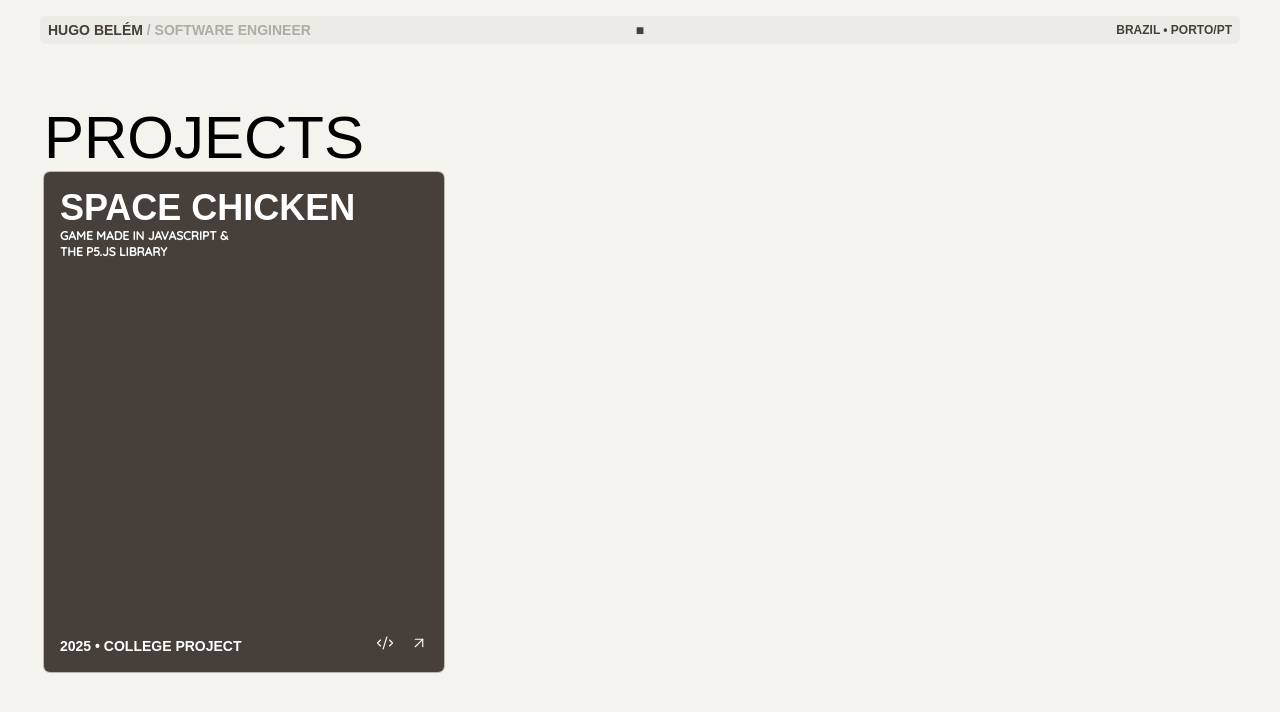
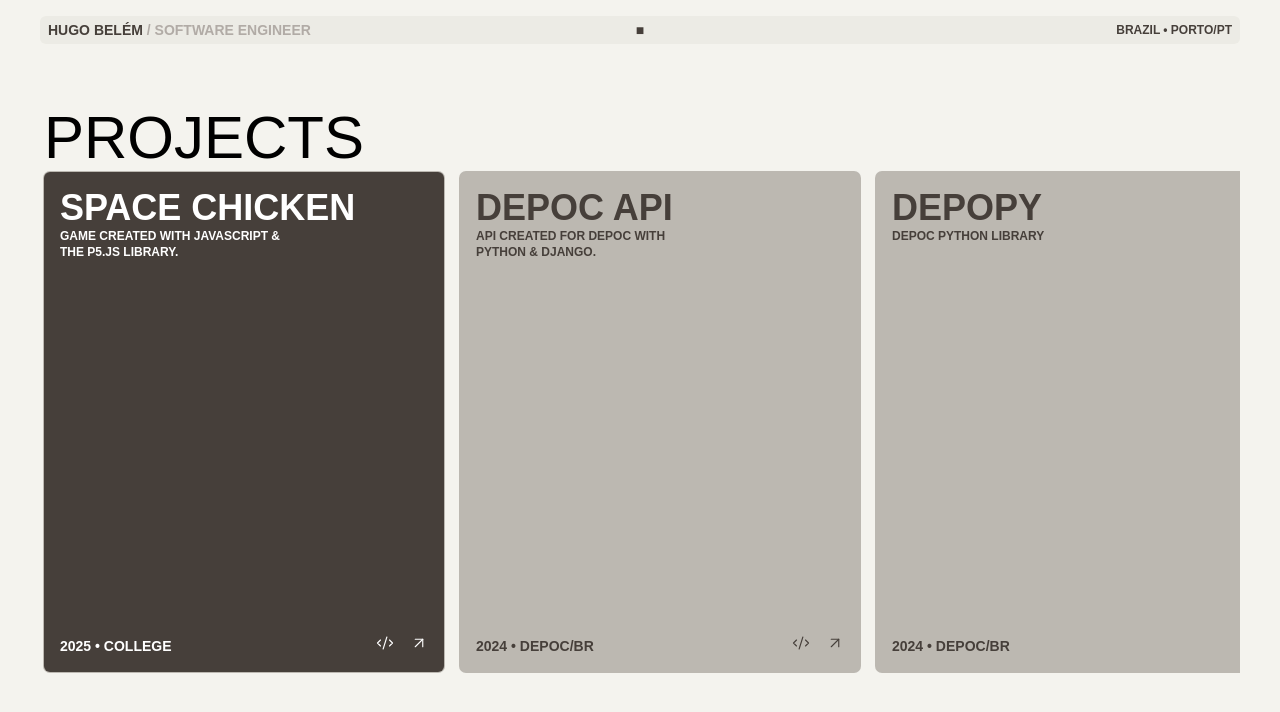
Before and after one commit to hugobelem/portfolio, a Next.js app: page / in a window 1280 px wide. Shown: the top 712 px of the page. Built offline with nearby package versions, Linux system fonts and the light colour scheme; a web font is replaced by a local one.

Commit message:
refactor: put card in a separate component

```diff
--- a/src/app/page.tsx
+++ b/src/app/page.tsx
@@ -1,6 +1,6 @@
-import { quicksand } from "./fonts";
+import Card from "@/components/card";
 
-export function AccountsCarousel() {
+export default function Home() {
   return (
     <main>
       <div className="grid grid-cols-2 mt-16 items-center justify-between">
@@ -9,78 +9,54 @@ export function AccountsCarousel() {
       <div className="overflow-hidden">
         <div className="overflow-auto flex">
           <div className="overflow-x-auto scrollbar-hidden flex px-1 pt-1 pb-5 gap-4 font-bold">
-            <div className="relative min-w-77.25 min-h-112.5 sm:min-w-100 sm:min-h-125 shrink-0 rounded-md ring-1 ring-secondary bg-primary">
-              <p className="absolute top-4 left-4 z-10 text-4xl text-white">
-                space chicken
-              </p>
-              <p
-                className={`absolute top-14 left-4 z-10 text-xs text-white ${quicksand.className}`}
-              >
-                game made in javascript &
-                <span>
-                  <br />
-                  the p5.js library
-                </span>
-              </p>
+            <Card
+              title="space chicken"
+              description={[
+                "game created with javascript &",
+                "the p5.js library.",
+              ]}
+              year="2025"
+              where="college"
+              githubURL="https://github.com/hugobelem/gold"
+              externalURL="https://hugobelem.github.io/gold/"
+            />
 
-              <p className="absolute bottom-4 left-4 z-10 text-sm text-white">
-                2025 • college project
-              </p>
-              <div className="grid grid-cols-2 absolute bottom-5 right-4 gap-4">
-                <a
-                  href="https://github.com/hugobelem/gold"
-                  target="_blank"
-                  className="z-10 text-4xl text-white"
-                >
-                  <svg
-                    xmlns="http://www.w3.org/2000/svg"
-                    width="18"
-                    height="18"
-                    viewBox="0 0 24 24"
-                    fill="none"
-                    stroke="currentColor"
-                    strokeWidth="1.5"
-                    strokeLinecap="round"
-                    strokeLinejoin="round"
-                  >
-                    <path d="m18 16 4-4-4-4" />
-                    <path d="m6 8-4 4 4 4" />
-                    <path d="m14.5 4-5 16" />
-                  </svg>
-                </a>
-                <a
-                  href="https://hugobelem.github.io/gold/"
-                  target="_blank"
-                  className="z-10 text-sm text-white"
-                >
-                  <svg
-                    xmlns="http://www.w3.org/2000/svg"
-                    width="18"
-                    height="18"
-                    viewBox="0 0 24 24"
-                    fill="none"
-                    stroke="currentColor"
-                    strokeWidth="1.5"
-                    strokeLinecap="round"
-                    strokeLinejoin="round"
-                  >
-                    <path d="M7 7h10v10" />
-                    <path d="M7 17 17 7" />
-                  </svg>
-                </a>
-              </div>
-            </div>
+            <Card
+              title="depoc api"
+              description={["api created for depoc with", "python & django."]}
+              year="2024"
+              where="depoc/br"
+              githubURL="https://github.com/depoc/api"
+              externalURL="https://documenter.getpostman.com/view/40473934/2sBXVfkC3U"
+              bg="bg-secondary"
+              text="text-primary"
+            />
+
+            <Card
+              title="depopy"
+              description={["depoc python library"]}
+              year="2024"
+              where="depoc/br"
+              githubURL="https://github.com/depoc/depopy"
+              bg="bg-secondary"
+              text="text-primary"
+            />
+
+            <Card
+              title="depoc frontend"
+              description={[
+                "web ui using next.js & typescript",
+                "fetching depoc api data.",
+              ]}
+              year="[under development]"
+              where="depoc/br"
+              githubURL="https://github.com/depoc/frontend"
+              bg="bg-secondary"
+              text="text-primary"
+            />
           </div>
         </div>
       </div>
     </main>
   );
 }
-
-export default function Home() {
-  return (
-    <>
-      <AccountsCarousel />
-    </>
-  );
-}
--- /dev/null
+++ b/src/components/card.tsx
@@ -0,0 +1,76 @@
+interface CardProps {
+  title: string;
+  description: string[];
+  year: string;
+  where: string;
+  githubURL: string;
+  externalURL?: string;
+  bg?: string;
+  text?: string;
+}
+
+export default function Card({
+  title,
+  description,
+  year,
+  where,
+  githubURL,
+  externalURL,
+  bg = "bg-primary",
+  text = "text-white",
+}: CardProps) {
+  return (
+    <div
+      className={`relative min-w-77.25 min-h-112.5 sm:min-w-100 sm:min-h-125 shrink-0 rounded-md ring-1 ring-secondary ${bg}`}
+    >
+      <p className={`absolute top-4 left-4 text-4xl ${text}`}>{title}</p>
+
+      <p className={`absolute top-14 left-4 text-xs ${text}`}>
+        {description.map((line, i) => (
+          <span key={i} className="block">
+            {line}
+          </span>
+        ))}
+      </p>
+
+      <p className={`absolute bottom-4 left-4 text-sm ${text}`}>
+        {year} • {where}
+      </p>
+      <div className={`grid ${externalURL ? "grid-cols-2" : "grid-cols-1"} absolute bottom-5 right-4 gap-4`}>
+        <a href={githubURL} target="_blank" className={`text-4xl ${text}`}>
+          <svg
+            xmlns="http://www.w3.org/2000/svg"
+            width="18"
+            height="18"
+            viewBox="0 0 24 24"
+            fill="none"
+            stroke="currentColor"
+            strokeWidth="1.5"
+            strokeLinecap="round"
+            strokeLinejoin="round"
+          >
+            <path d="m18 16 4-4-4-4" />
+            <path d="m6 8-4 4 4 4" />
+            <path d="m14.5 4-5 16" />
+          </svg>
+        </a>
+        <a href={externalURL} target="_blank" className={`text-4xl ${text} ${!externalURL && "hidden"}`}>
+          <svg
+            xmlns="http://www.w3.org/2000/svg"
+            width="18"
+            height="18"
+            viewBox="0 0 24 24"
+            fill="none"
+            stroke="currentColor"
+            strokeWidth="1.5"
+            strokeLinecap="round"
+            strokeLinejoin="round"
+          >
+            <path d="M7 7h10v10" />
+            <path d="M7 17 17 7" />
+          </svg>
+        </a>
+      </div>
+    </div>
+  );
+}
```
